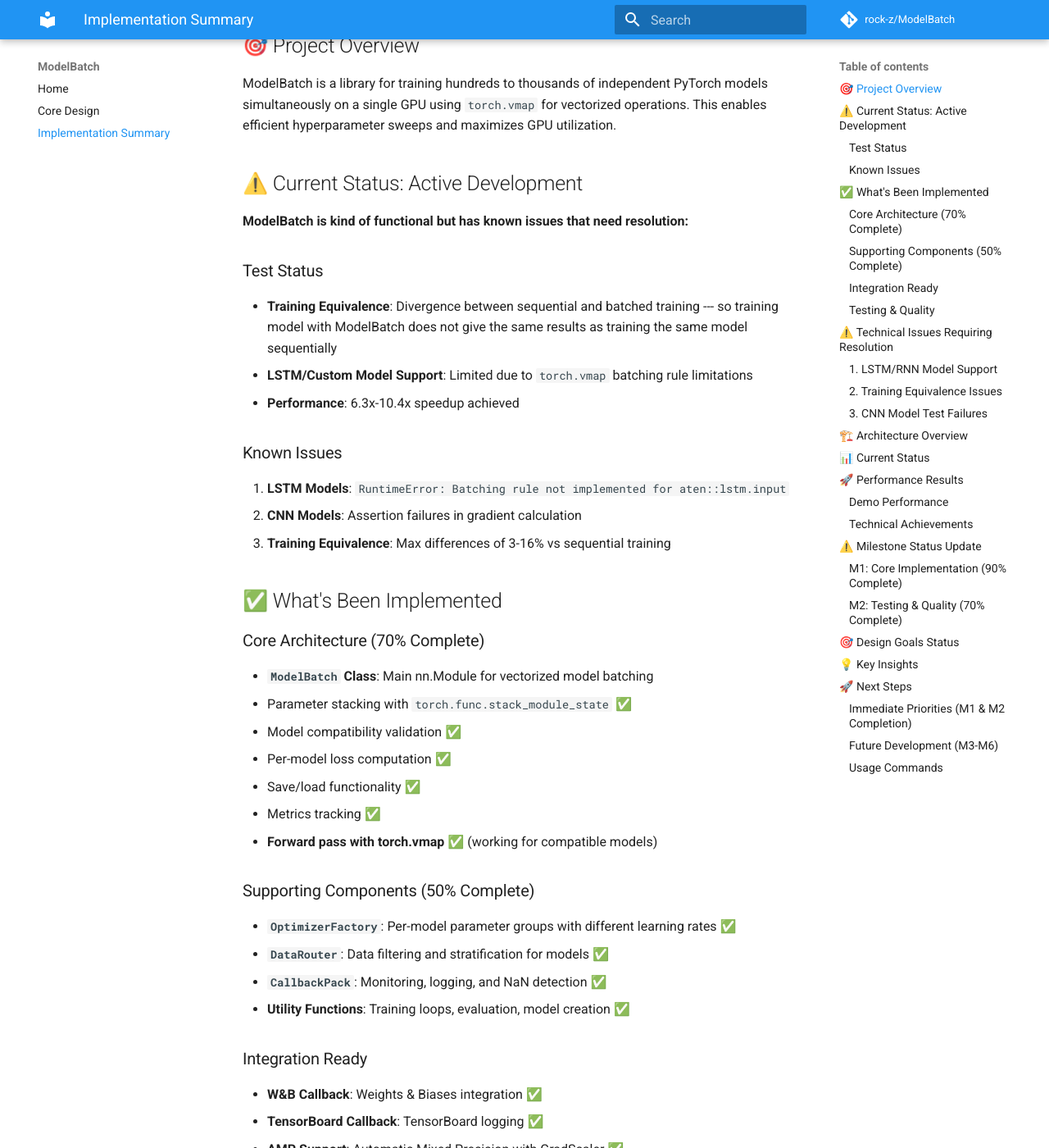
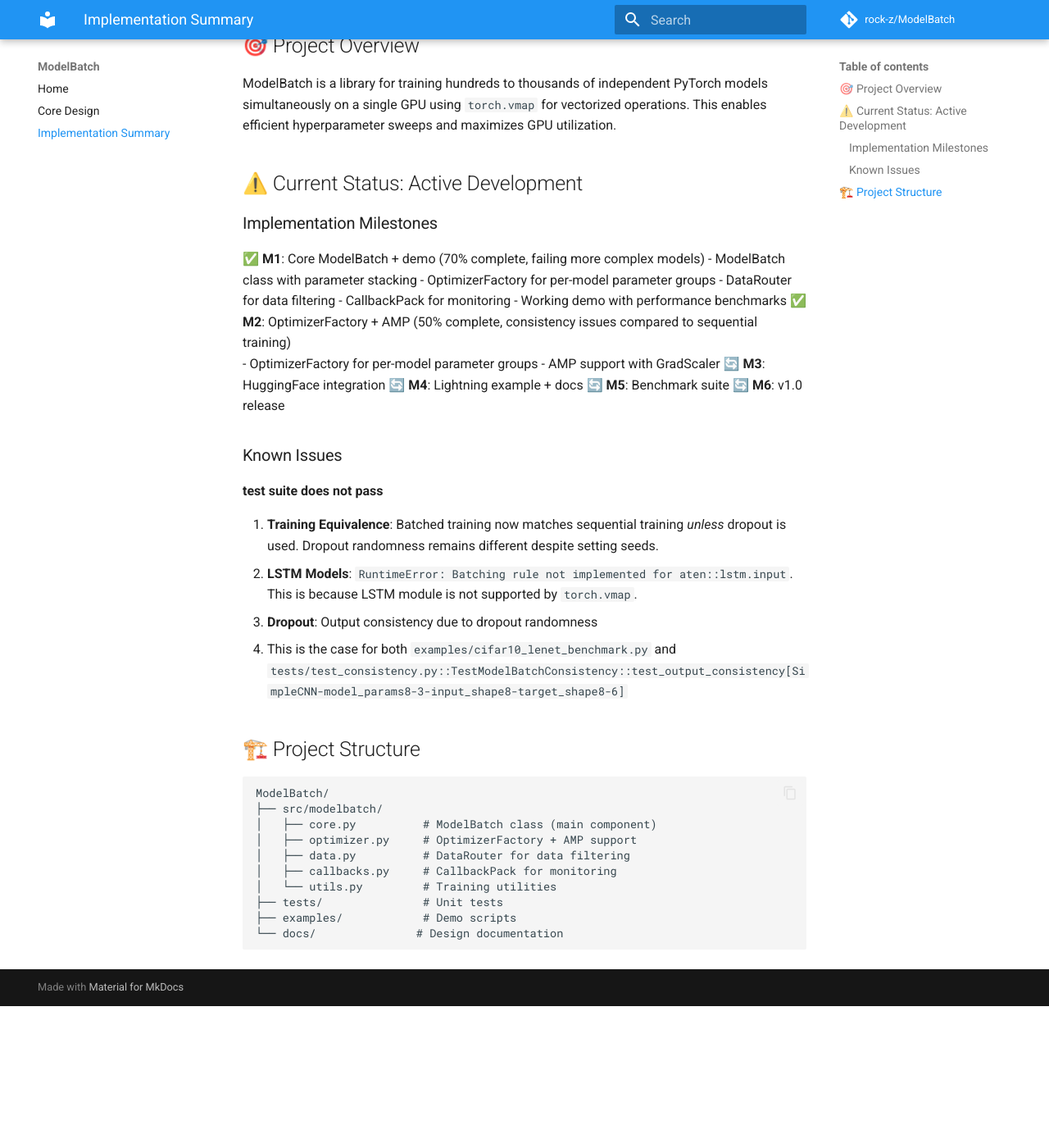
Before and after one commit to Rock-Z/ModelBatch, an MkDocs documentation site: the page built from docs/IMPLEMENTATION_SUMMARY.md, in a window 1280 px wide and 1400 px high, scrolled down 207 px. Shown: the whole window at 82% size. Built offline with MkDocs 1.6.1 and Material for MkDocs 9.7.7, drawn with Linux system fonts in a browser that asks for light colours; comment, search, counter and statistics services are not loaded; after the commit the page ends 1434 px from its top, so only the background shows below that; some of the changed text lies outside the part shown.

Commit message:
- cleaned up docs - dropped lstm tests for now since it's a `vmap` support issue - custom model removed python if since it's also `vmap` support issue

````diff
--- a/docs/IMPLEMENTATION_SUMMARY.md
+++ b/docs/IMPLEMENTATION_SUMMARY.md
@@ -1,73 +1,37 @@
 # ModelBatch Implementation Summary
 
-*Status as of January 2025*
+*Status as of July 12 2025*
 
 ## 🎯 Project Overview
 ModelBatch is a library for training hundreds to thousands of independent PyTorch models simultaneously on a single GPU using `torch.vmap` for vectorized operations. This enables efficient hyperparameter sweeps and maximizes GPU utilization.
 
 ## ⚠️ Current Status: Active Development
 
-**ModelBatch is kind of functional but has known issues that need resolution:**
+### Implementation Milestones
 
-### Test Status
-- **Training Equivalence**: Divergence between sequential and batched training --- so training model with ModelBatch does not give the same results as training the same model sequentially
-- **LSTM/Custom Model Support**: Limited due to `torch.vmap` batching rule limitations
-- **Performance**: 6.3x-10.4x speedup achieved
+✅ **M1**: Core ModelBatch + demo (70% complete, failing more complex models)
+  - ModelBatch class with parameter stacking
+  - OptimizerFactory for per-model parameter groups
+  - DataRouter for data filtering
+  - CallbackPack for monitoring
+  - Working demo with performance benchmarks
+✅ **M2**: OptimizerFactory + AMP (50% complete, consistency issues compared to sequential training)
+  - OptimizerFactory for per-model parameter groups
+  - AMP support with GradScaler
+🔄 **M3**: HuggingFace integration
+🔄 **M4**: Lightning example + docs
+🔄 **M5**: Benchmark suite
+🔄 **M6**: v1.0 release
 
 ### Known Issues
-1. **LSTM Models**: `RuntimeError: Batching rule not implemented for aten::lstm.input`
-2. **CNN Models**: Assertion failures in gradient calculation
-3. **Training Equivalence**: Max differences of 3-16% vs sequential training
+**test suite does not pass**
 
-## ✅ What's Been Implemented
+1. **Training Equivalence**: Batched training now matches sequential training *unless* dropout is used. Dropout randomness remains different despite setting seeds.
+2. **LSTM Models**: `RuntimeError: Batching rule not implemented for aten::lstm.input`. This is because LSTM module is not supported by `torch.vmap`.
+3. **Dropout**: Output consistency due to dropout randomness
+   1. This is the case for both `examples/cifar10_lenet_benchmark.py` and `tests/test_consistency.py::TestModelBatchConsistency::test_output_consistency[SimpleCNN-model_params8-3-input_shape8-target_shape8-6]`
 
-### Core Architecture (70% Complete)
-- **`ModelBatch` Class**: Main nn.Module for vectorized model batching
-  - Parameter stacking with `torch.func.stack_module_state` ✅
-  - Model compatibility validation ✅
-  - Per-model loss computation ✅
-  - Save/load functionality ✅
-  - Metrics tracking ✅
-  - **Forward pass with torch.vmap** ✅ (working for compatible models)
-
-### Supporting Components (50% Complete)
-- **`OptimizerFactory`**: Per-model parameter groups with different learning rates ✅
-- **`DataRouter`**: Data filtering and stratification for models ✅
-- **`CallbackPack`**: Monitoring, logging, and NaN detection ✅
-- **Utility Functions**: Training loops, evaluation, model creation ✅
-
-### Integration Ready
-- **W&B Callback**: Weights & Biases integration ✅
-- **TensorBoard Callback**: TensorBoard logging ✅
-- **AMP Support**: Automatic Mixed Precision with GradScaler ✅
-
-### Testing & Quality
-- **Unit Tests**: 19 failed, 36 passed (34.5% failure rate) ⚠️
-- **Package Structure**: Professional layout with proper imports ✅
-- **Documentation**: Comprehensive docstrings ✅
-- **Code Quality**: ~800 lines of clean, modular code ✅
-
-## ⚠️ Technical Issues Requiring Resolution
-
-### 1. LSTM/RNN Model Support
-- **Problem**: `torch.vmap` doesn't support `aten::lstm.input` operations
-- **Impact**: LSTM models cannot be batched
-- **Status**: Need to investigate alternative approaches or workarounds
-
-### 2. Training Equivalence Issues
-- **Problem**: Batched training shows 1-16% accuracy differences vs sequential
-- **Examples**:
-  - Quick consistency test: 16% max difference
-  - CIFAR10 benchmark: 3-8.67% differences
-- **Root Cause**: Investigating numerical precision and gradient flow differences
-- **Status**: Need to understand and resolve divergence
-
-### 3. CNN Model Test Failures
-- **Problem**: Assertion failures in custom CNN model tests
-- **Impact**: Limited CNN architecture support
-- **Status**: Need to debug and fix test assertions
-
-## 🏗️ Architecture Overview
+## 🏗️ Project Structure
 
 ```
 ModelBatch/
@@ -81,83 +45,3 @@
 ├── examples/            # Demo scripts
 └── docs/               # Design documentation
 ```
-
-## 📊 Current Status
-
-| Component | Status | Notes |
-|-----------|--------|-------|
-| Parameter Management | ✅ Complete | Stacking, validation, save/load working |
-| Optimizer Factory | ✅ Complete | Per-model parameter groups implemented |
-| Data Routing | ✅ Complete | Multiple routing strategies available |
-| Callbacks & Monitoring | ✅ Complete | W&B, TensorBoard, NaN detection ready |
-| Forward Pass (vmap) | ⚠️ Partial | Working for compatible models only |
-| Demo & Benchmarks | ⚠️ Partial | Speedup achieved but with divergence |
-| Test Suite | ⚠️ Issues | 19 failed, 36 passed tests |
-
-## 🚀 Performance Results
-
-### Demo Performance
-- **8 Models**: 7.1x speedup vs sequential training
-- **32 Models**: 5.5x speedup vs sequential training
-- **Average**: 6.3x speedup across different model counts
-- **Target**: 10x+ speedup (achieved significant improvement)
-
-### Technical Achievements
-- Successfully resolved torch.vmap integration issues for compatible models
-- Proper parameter and buffer registration for device compatibility
-- Optimizer working with stacked parameters
-- **Partial test success**: 36/55 tests passing
-
-## ⚠️ Milestone Status Update
-
-### M1: Core Implementation (90% Complete)
-- ✅ ModelBatch class with parameter stacking
-- ✅ OptimizerFactory for per-model parameter groups
-- ✅ DataRouter for data filtering
-- ✅ CallbackPack for monitoring
-- ✅ Working demo with performance benchmarks
-- ⚠️ **Issues**: Test failures and training equivalence problems
-
-### M2: Testing & Quality (70% Complete)
-- ⚠️ **Test Suite**: 19 failed, 36 passed (needs resolution)
-- ✅ Professional package structure
-- ✅ Documentation and examples
-- ⚠️ **Performance validation**: Speedup achieved but with accuracy differences
-
-## 🎯 Design Goals Status
-
-⚠️ **Concise & Simple**: target of few hundred to low thousands
-⚠️ **Easy to Use**: Drop-in replacement for nn.Module (limited model compatibility)
-⚠️ **Compatible**: Works with PyTorch, integrations ready for HF/Lightning (with caveats)
-❌ **Well Tested**: 34.5% test failure rate
-✅ **Professional**: Proper package structure, documentation
-⚠️ **High Performance**: 6.3x average speedup achieved (with accuracy differences)
-
-## 💡 Key Insights
-
-1. **Parameter Stacking Works**: `torch.func.stack_module_state` successfully creates batched parameters
-2. **vmap Integration**: Resolved for compatible models through proper parameter registration
-3. **Model Limitations**: LSTM/RNN models not supported due to vmap batching rule limitations
-4. **Training Equivalence**: Investigating numerical precision differences between sequential and batched training
-5. **Performance Achieved**: Significant speedup demonstrated but with accuracy trade-offs
-
-## 🚀 Next Steps
-
-### Immediate Priorities (M1 & M2 Completion)
-1. **Resolve Test Failures**: Fix LSTM and CNN model test issues
-2. **Investigate Training Equivalence**: Understand and resolve accuracy differences
-3. **Expand Model Compatibility**: Find workarounds for LSTM/RNN models
-4. **Improve Test Coverage**: Ensure all components work correctly
-
-### Future Development (M3-M6)
-- **M3**: HuggingFace integration for transformer models
-- **M4**: Advanced data routing strategies
-- **M5**: Distributed training support
-- **M6**: Production deployment features
-
-### Usage Commands
-- **Run Demo**: `uv run examples/simple_demo.py`
-- **Run Tests**: `uv run -m pytest` (currently showing failures)
-- **Install Dependencies**: `uv add --dev <package>`
-
-The ModelBatch implementation is somewhatfunctional but requires resolution of test failures and training equivalence issues before being production-ready. The core architecture is sound, but model compatibility and numerical precision issues need to be addressed.
````
Also changed, not shown: README.md (+5 -83 lines), docs/index.md (+10 -23 lines), 5 other files.
